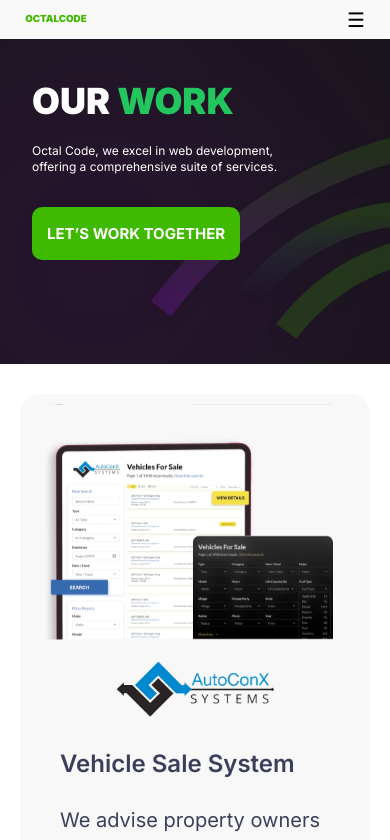
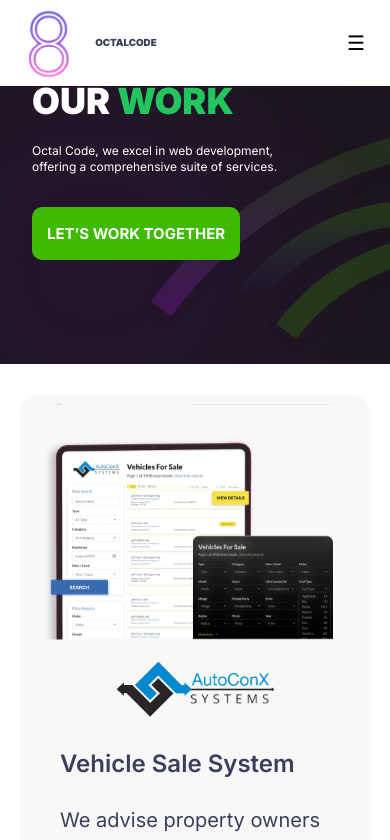
Before and after one commit to Raahim-Ali/Lozdon, a Next.js app: page /work in a window 390 px wide. Shown: the top 840 px of the page. Built offline with nearby package versions, Linux system fonts and the light colour scheme.

Commit message:
logo added

```diff
--- a/app/components/Navbar/Navbar.css
+++ b/app/components/Navbar/Navbar.css
@@ -11,7 +11,7 @@ body {
   display: flex;
   justify-content: space-between;
   padding: 1.2vw 6.45vw;
-  background-color: #f9f9f9;
+  background-color: transparent;
 }
 
 .logo {
@@ -20,6 +20,7 @@ body {
   display: flex;
   align-items: center;
   justify-content: center;
+  gap: 20px;
   font-weight: 900;
   font-size: 2.5vw;
   cursor: pointer;
@@ -117,6 +118,7 @@ a {
 @media (max-width: 600px) {
   .navbar {
     position: fixed;
+    background-color: #fff;
   }
   .navbar-items {
     display: none;
@@ -125,14 +127,14 @@ a {
     display: block;
   }
   .dropdownMenu {
-    padding: 160px 75px 0px 75px;
+    padding: 120px 75px 0px 75px;
     font-weight: bold;
     position: fixed;
     display: flex;
     align-items: center;
     gap: 30px;
     width: 100vw;
-    top: 38px;
+    top: 80px;
     height: 100vh;
     flex-direction: column;
     background-color: rgb(24, 23, 23);
--- a/app/components/Navbar/Navbar.js
+++ b/app/components/Navbar/Navbar.js
@@ -3,6 +3,7 @@ import "./Navbar.css";
 import { useRouter } from "next/navigation";
 import { useState } from "react";
 import Greenbtn from "../Greenbtn";
+import Image from "next/image";
 function Navbar() {
   const router = useRouter();
   const [isDropdownOpen, setDropdownOpen] = useState(false);
@@ -19,7 +20,13 @@ function Navbar() {
             router.push("/Home");
           }}
         >
-          OCTALCODE
+          <Image
+            src="/Assets/Navbar/logo.svg"
+            width={50}
+            height={50}
+            alt="logo"
+          />
+          <p>OCTALCODE</p>
         </div>
         <div className="navbar-items">
           <div
```
Also changed, not shown: public/Assets/Navbar/logo.svg (added).
